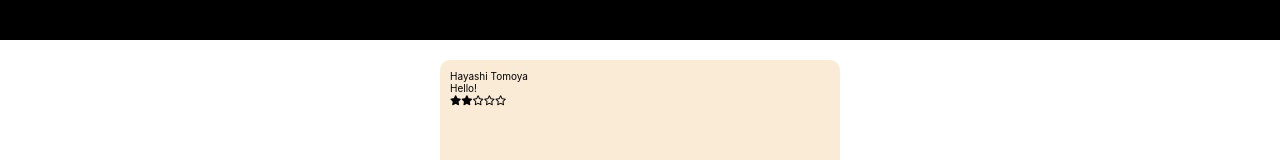
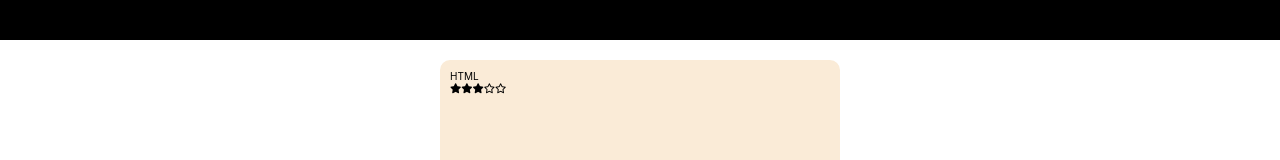
Before and after one commit to k20rs097/Web-Portfolio, a React (Create React App) app: page / in a window 1280 px wide. Shown: the part 760-920 px from the top of the page. Built offline with nearby package versions, Linux system fonts and the light colour scheme.

Commit message:
Update
jsonフォルダを追加。

```diff
--- a/src/App.js
+++ b/src/App.js
@@ -33,15 +33,15 @@ const SkillSheet = () => {
   return (
     <div className="skill-sheet">
       <SkillCard
-        name="Hayashi Tomoya"
-        bio="Hello!"
-        skillLevel={2}
+        language="HTML"
+        skillLevel={3}
+        about=""
       />
     </div>
   );
 }
 
-const SkillCard = ({ name, bio, skillLevel }) => {
+const SkillCard = ({ language, languageIcon, skillLevel, about }) => {
   const solidStars = Array(skillLevel).fill().map((_, index) => (
     <i key={`solid-star-${index}`} className="fa-solid fa-star"></i>
   ));
@@ -53,8 +53,8 @@ const SkillCard = ({ name, bio, skillLevel }) => {
   return (
     <div className="skill-card">
       <div className="skill-info">
-        <h2 className="skill-name">{name}</h2>
-        <p className="skill-info">{bio}</p>
+        <h1 className="skill-name">{language}</h1>
+        <p className="skill-about">{about}</p>
         <div className="stars">
           {solidStars}
           {regularStars}
```
